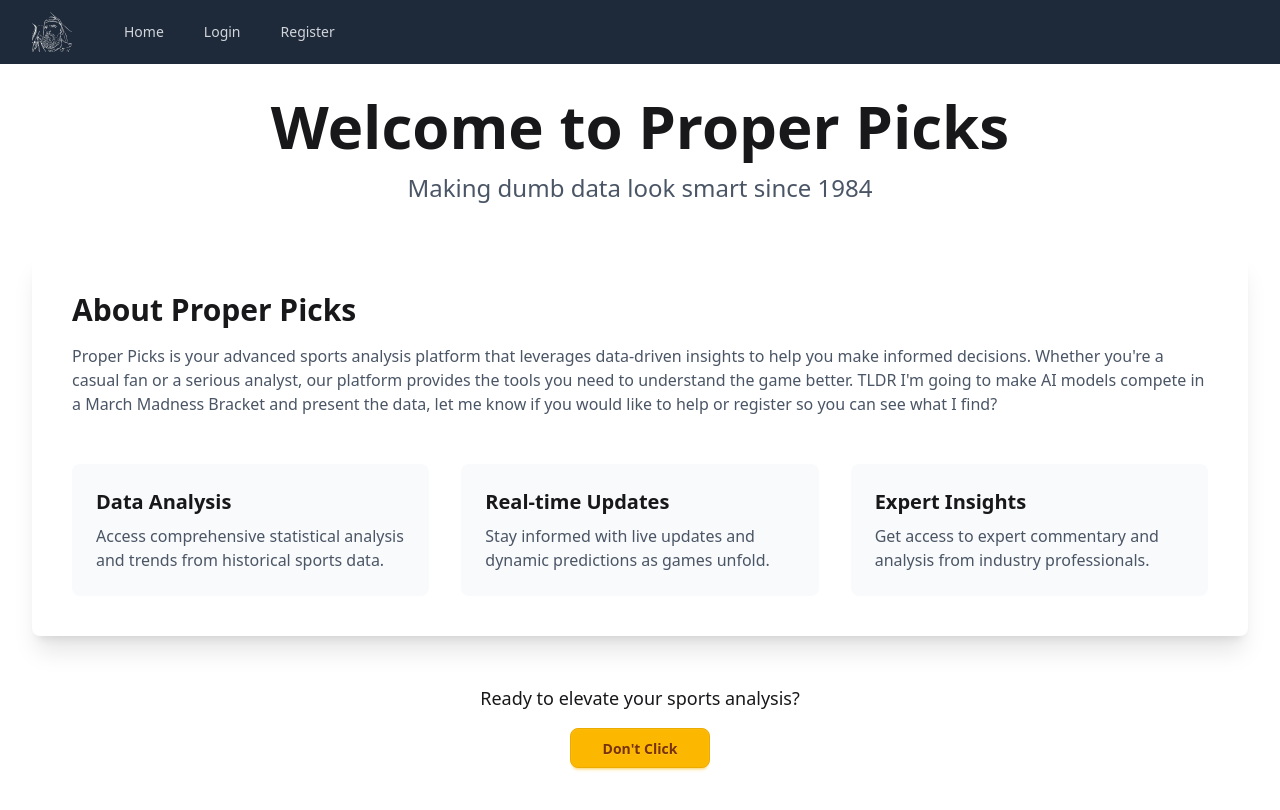
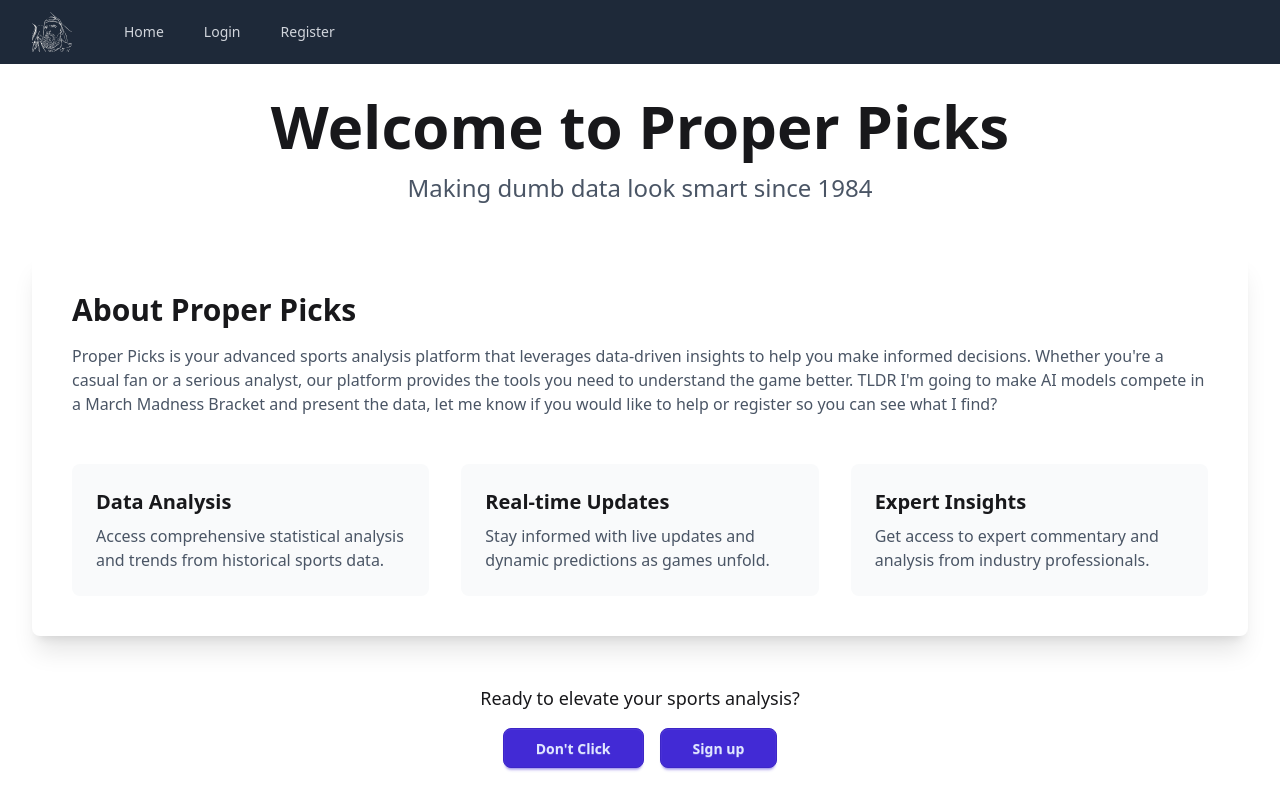
Before and after one commit to Papa-Sean/proper-picks-gpt, a Next.js app: page / in a window 1280 px wide. Shown: the top 810 px of the page. Built offline with nearby package versions, Linux system fonts and the light colour scheme.

Commit message:
Add sign-up link and update button styles on home page

```diff
--- a/src/app/page.js
+++ b/src/app/page.js
@@ -1,6 +1,7 @@
 'use client';
 
 import { useState } from 'react';
+import Link from 'next/link';
 
 export default function Home() {
 	const [isModalOpen, setIsModalOpen] = useState(false);
@@ -74,10 +75,17 @@ export default function Home() {
 					</p>
 					<button
 						onClick={() => setIsModalOpen(true)}
-						className='btn btn-warning font-semibold py-3 px-8 rounded-lg transition-colors duration-200'
+						className='btn btn-primary font-semibold py-3 px-8 rounded-lg transition-colors duration-200 mr-4'
 					>
 						Don't Click
 					</button>
+					<Link
+						href='/register'
+						className='btn btn-primary font-semibold py-3 px-8 rounded-lg transition-colors duration-200'
+					>
+						Sign up
+					</Link>
+				</div>
 
 				{/* Modal */}
 				{isModalOpen && (
@@ -99,6 +107,5 @@ export default function Home() {
 				)}
 			</div>
 		</div>
-		</div>
 	);
 }
```
Lines whose indentation alone changed are shown as unchanged.
